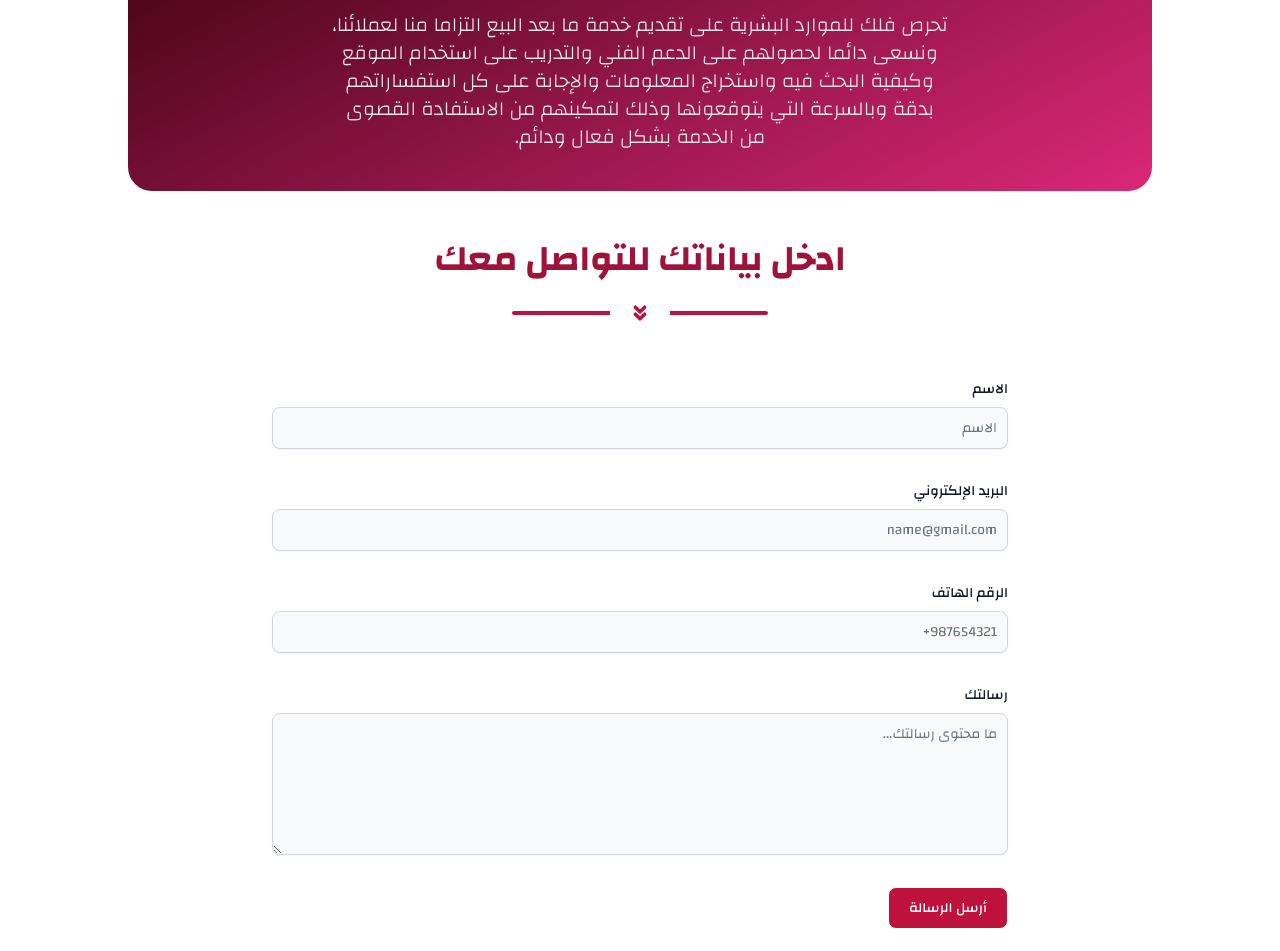
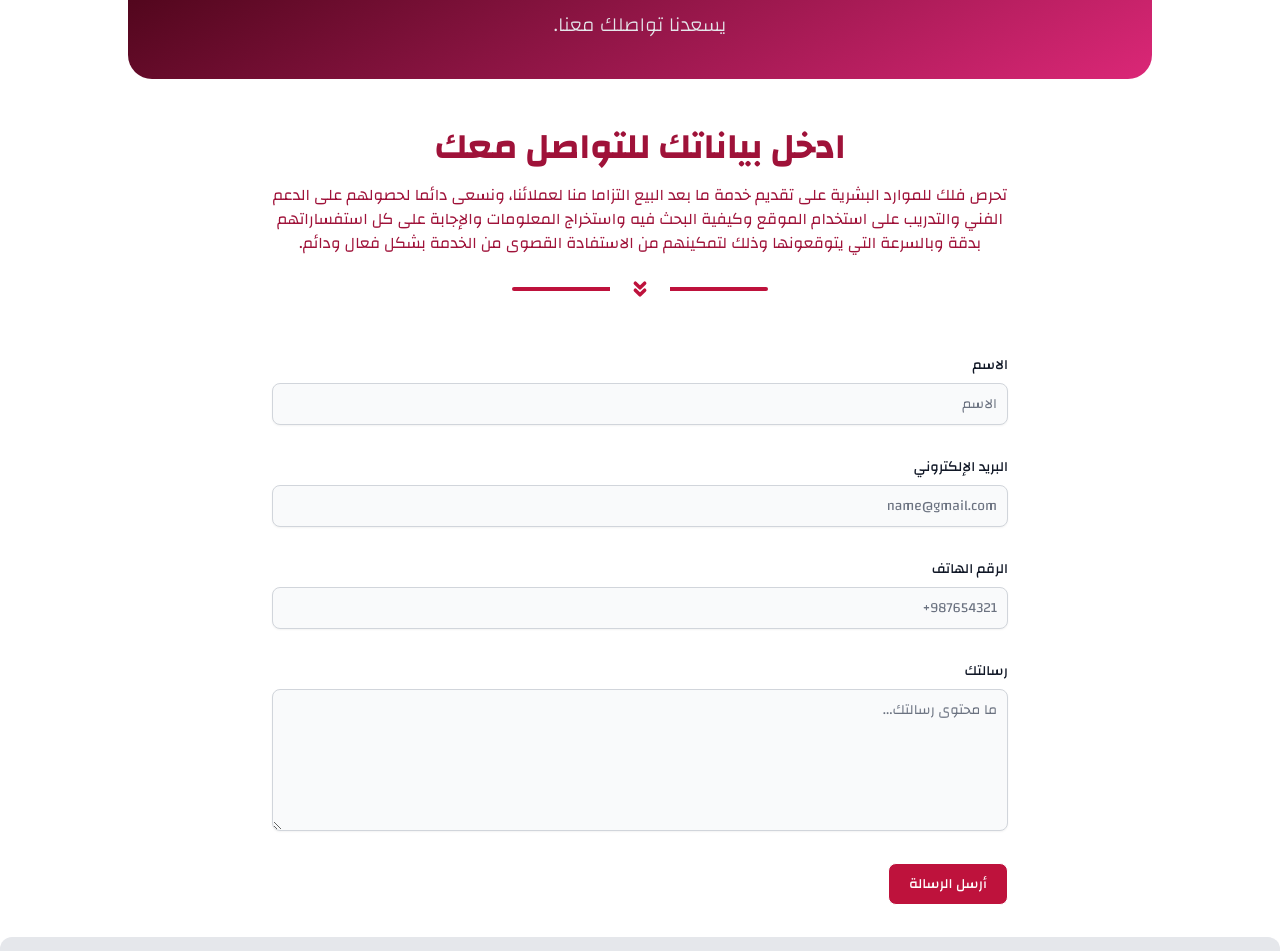
Before and after one commit to Abubakr-Alsheikh/falak-hr, a React (Vite) app: page /contact-us in a window 1280 px wide. Shown: the part 181-1132 px from the top of the page. Built offline with nearby package versions, Linux system fonts and the light colour scheme.

Commit message:
Adding animations for the contact page

```diff
--- a/src/pages/contact/sections/ContactForm.tsx
+++ b/src/pages/contact/sections/ContactForm.tsx
@@ -3,18 +3,22 @@ import Button from "../../../components/Button";
 import ContactFormInput from "./ContactFormInput";
 import ContactFormTextArea from "./ContactFormTextArea";
 import HeaderSection from "../../../components/HeaderSection";
+import FadeIn from "../../../components/animations/FadeIn";
 
 const ContactForm: React.FC = () => {
   return (
     <section className="bg-white dark:bg-gray-900">
       <div className="mx-auto max-w-screen-md px-4">
+        <FadeIn direction="up">
           <div className="text-center">
             <HeaderSection
               title="ادخل بياناتك للتواصل معك"
-            text=""
+              text="تحرص فلك للموارد البشرية على تقديم خدمة ما بعد البيع التزاما منا لعملائنا، ونسعى دائما لحصولهم على الدعم الفني والتدريب على استخدام الموقع وكيفية البحث فيه واستخراج المعلومات والإجابة على كل استفساراتهم بدقة وبالسرعة التي يتوقعونها وذلك لتمكينهم من الاستفادة القصوى من الخدمة بشكل فعال ودائم."
             />
           </div>
+        </FadeIn>
         <form action="#" className="space-y-8 text-right">
+          <FadeIn delay={0.2} direction="up" viewSection={false}>
             <ContactFormInput
               label="الاسم"
               type="text"
@@ -22,6 +26,8 @@ const ContactForm: React.FC = () => {
               placeholder="الاسم"
               required
             />
+          </FadeIn>
+          <FadeIn delay={0.4} direction="up" viewSection={false}>
             <ContactFormInput
               label="البريد الإلكتروني"
               type="email"
@@ -29,6 +35,8 @@ const ContactForm: React.FC = () => {
               placeholder="name@gmail.com"
               required
             />
+          </FadeIn>
+          <FadeIn delay={0.6} direction="up" viewSection={false}>
             <ContactFormInput
               label="الرقم الهاتف"
               type="text"
@@ -36,13 +44,18 @@ const ContactForm: React.FC = () => {
               placeholder="987654321+"
               required
             />
+          </FadeIn>
+          <FadeIn delay={0.8} direction="up" viewSection={false}>
             <ContactFormTextArea
               label="رسالتك"
               id="message"
               placeholder="ما محتوى رسالتك..."
             />
+          </FadeIn>
           <div className="flex justify-start">
+            <FadeIn delay={1} direction="up" viewSection={false}>
               <Button type="submit" text="أرسل الرسالة" />
+            </FadeIn>
           </div>
         </form>
       </div>
--- a/src/pages/contact/sections/ContactUsTitle.tsx
+++ b/src/pages/contact/sections/ContactUsTitle.tsx
@@ -1,14 +1,17 @@
 import React from "react";
 import SectionTitle from "../../../components/SectionTitle";
+import FadeIn from "../../../components/animations/FadeIn";
 
 const ContactUsTitle: React.FC = () => {
   return (
-    <SectionTitle
-      title="اتصل بنا"
-      center={true}
-      isHeader={true}
-      subtitle="تحرص فلك للموارد البشرية  على تقديم خدمة ما بعد البيع التزاما منا لعملائنا، ونسعى دائما لحصولهم على الدعم الفني والتدريب على استخدام الموقع وكيفية البحث فيه واستخراج المعلومات والإجابة على كل استفساراتهم بدقة وبالسرعة التي يتوقعونها وذلك لتمكينهم من الاستفادة القصوى من الخدمة بشكل فعال ودائم."
-    />
+    <FadeIn direction="up">
+      <SectionTitle
+        title="اتصل بنا"
+        center={true}
+        isHeader={true}
+        subtitle="يسعدنا تواصلك معنا."
+      />
+    </FadeIn>
   );
 };
 
--- a/src/pages/contact/sections/MapSection.tsx
+++ b/src/pages/contact/sections/MapSection.tsx
@@ -1,15 +1,16 @@
-import React from 'react';
+import React from "react";
+import FadeIn from "../../../components/animations/FadeIn";
 
 const MapSection: React.FC = () => {
-    return (
+  return (
+    <FadeIn direction="up">
       <div className="my-8 flex items-center justify-center">
-          <div className="flex h-96 w-full items-center justify-center rounded-xl bg-gray-200 p-20">
-              <div className="text-center text-2xl font-bold">
-                    الخريطة
-                </div>
-          </div>
+        <div className="flex h-96 w-full items-center justify-center rounded-xl bg-gray-200 p-20">
+          <div className="text-center text-2xl font-bold">الخريطة</div>
+        </div>
       </div>
-    );
+    </FadeIn>
+  );
 };
 
 export default MapSection;
```
Lines whose indentation alone changed are shown as unchanged.
